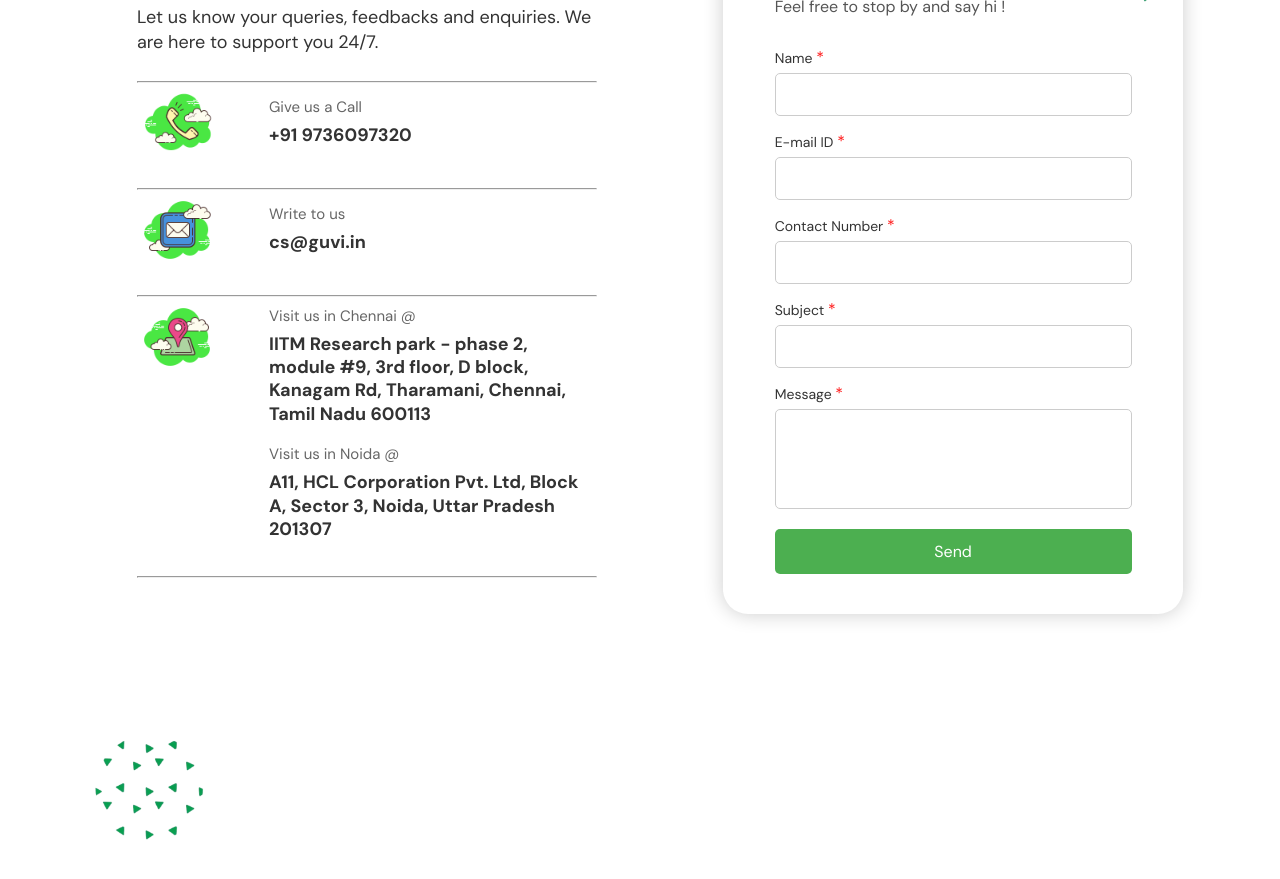
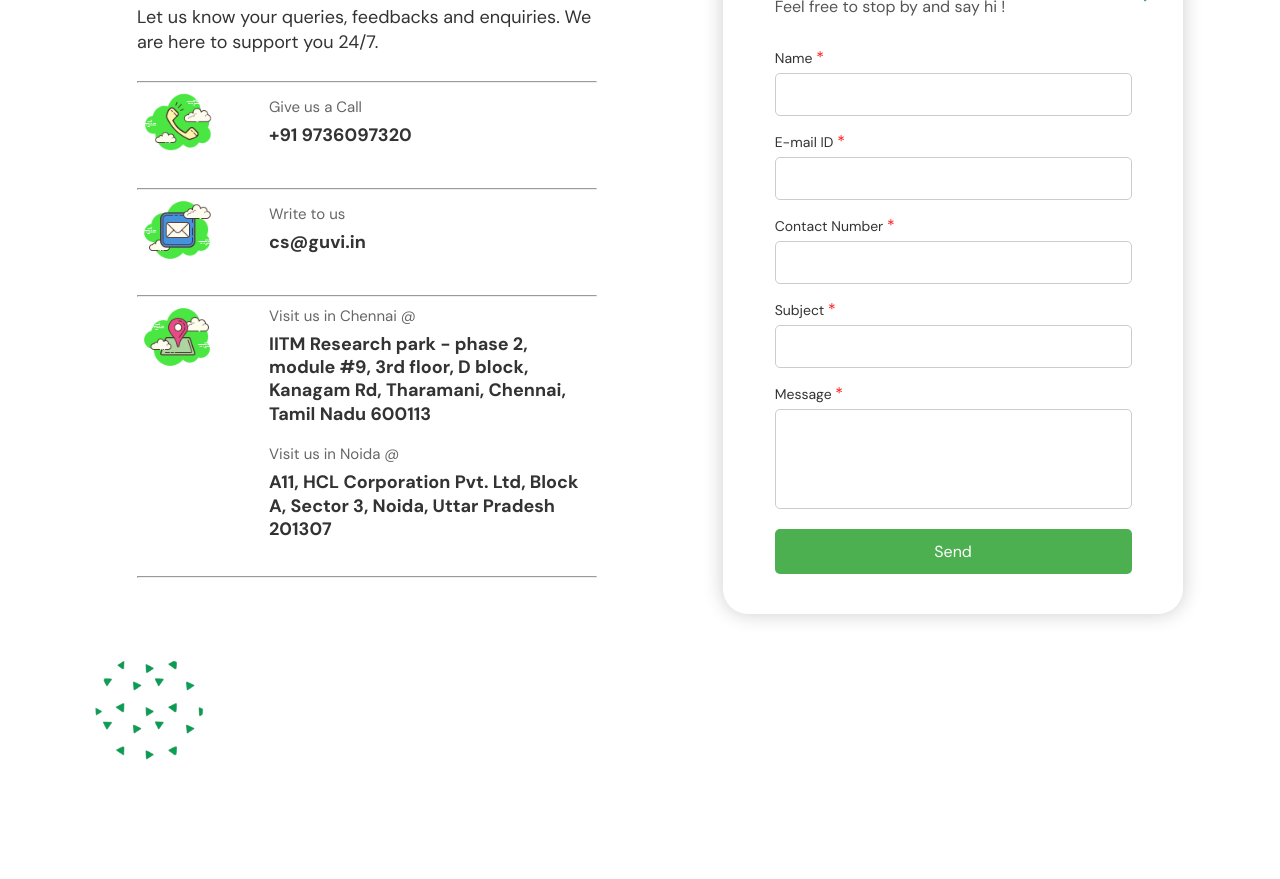
Before and after one commit to tonystark5683/Guvi-Contact-Form-Validation, a plain HTML site: page index.html in a window 1280 px wide. Shown: the part 171-1050 px from the top of the page. After the commit the page ends 1024 px from the top, so only its background shows below. Drawn offline with Linux system fonts and the light colour scheme.

Commit message:
initial message

```diff
--- a/style.css
+++ b/style.css
@@ -35,7 +35,7 @@ body {
 }
 
 .bottom-left {
-  bottom: -38vh;
+  bottom: -28vh;
   left: 5vw;
 }
 
```
